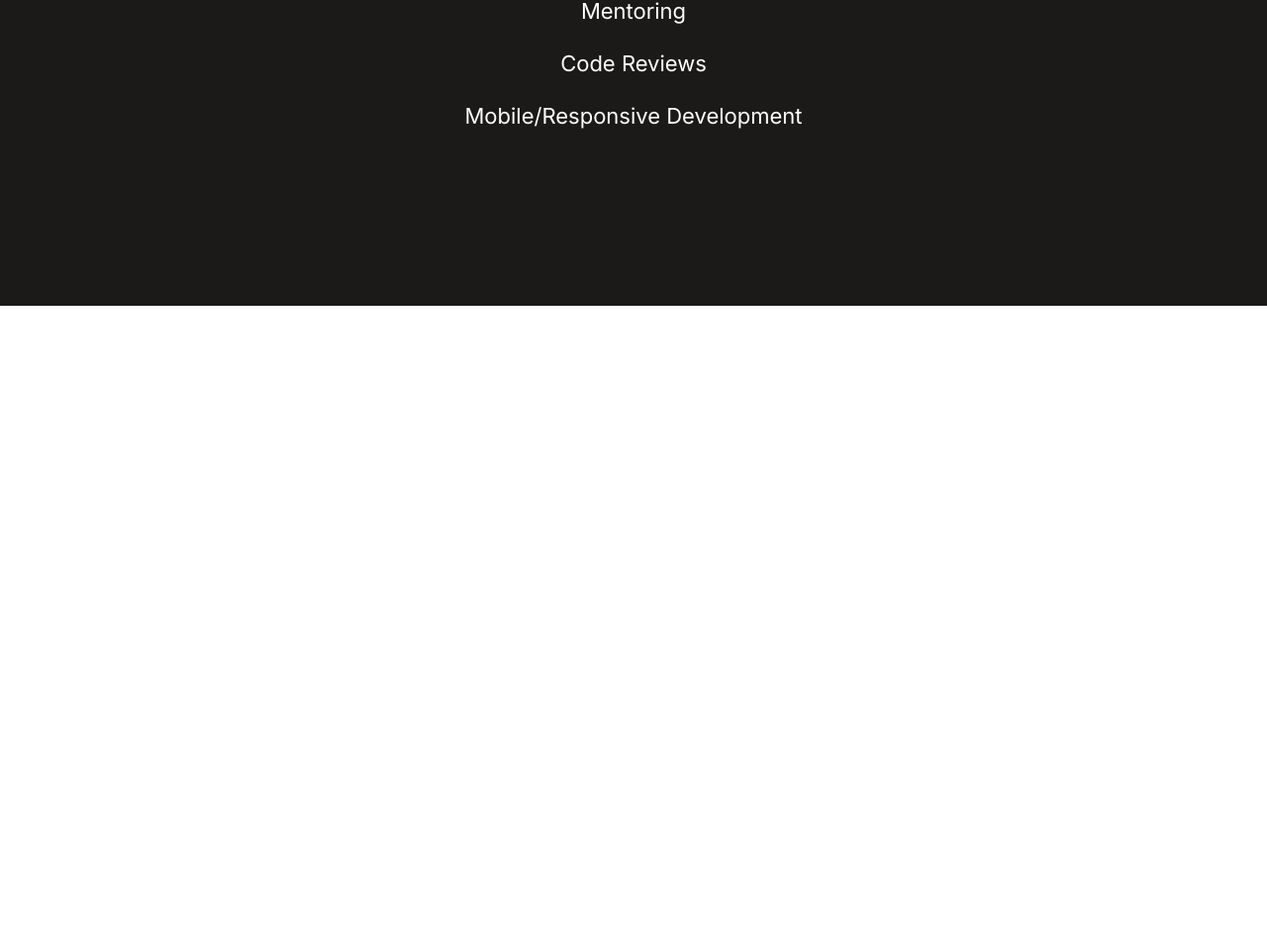
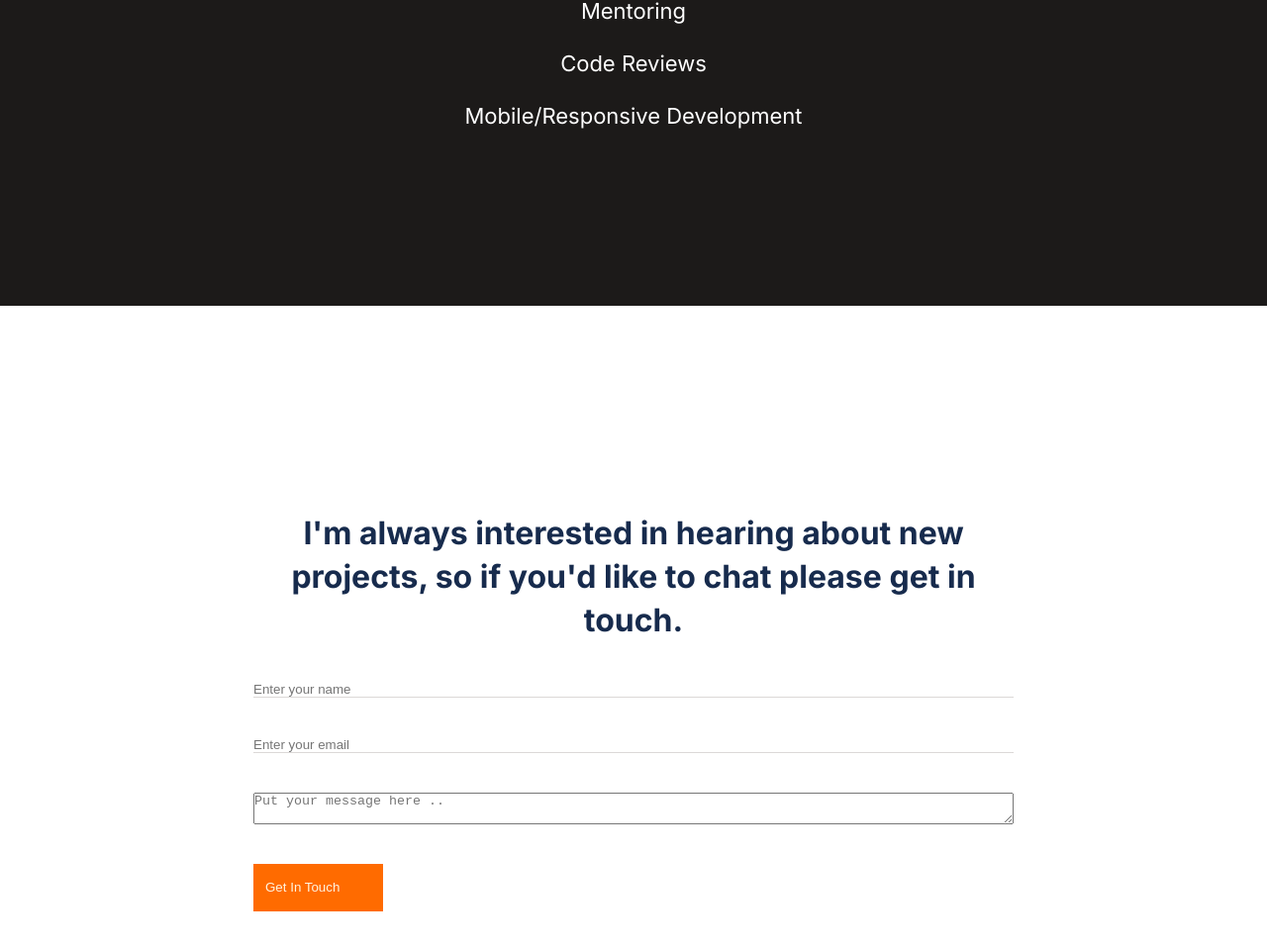
Before and after one commit to souad988/contact_form, a plain HTML site: page index.html in a window 1280 px wide. Shown: the part 6398-7357 px from the top of the page at 99% size. Before the commit the page ends 6707 px from the top, so only its background shows below. Drawn offline with Linux system fonts and the light colour scheme.

Commit message:
Create contact form with required inputs and submit button

```diff
--- a/css/main.css
+++ b/css/main.css
@@ -325,3 +325,66 @@ li {
 .skills {
   list-style: inside url("../media/svg/circle.svg");
 }
+.contact_me {
+  margin: 3em 0;
+  padding: 20vh 20%;
+  display: flex;
+  flex-direction: column;
+}
+
+.contact_me_title {
+  text-align: center;
+  margin-bottom: 5vh;
+  font-family: 'Inter';
+    font-style: normal;
+    font-weight: 700;
+    font-size: 32px;
+    line-height: 44px;
+    /* or 138% */
+
+    text-align: center;
+
+    /* Neutrals/N800 */
+
+    color: #172B4D;
+}
+
+.contact_me_container {
+  display: flex;
+  flex-direction: column;
+
+}
+
+.contact_me_input {
+  border: none;
+  background-color: white;
+  border-bottom:1px solid #DBD8D7;
+  color: #979493;
+  margin-bottom: 5vh;
+}
+
+.contact_me_text {
+  color: #979493;
+  border: none;
+  background-color: #FBF8F7;
+}
+
+.contact_me_button {
+  display: flex;
+    flex-direction: row;
+    align-items: center;
+    border: none;
+    padding: 12px;
+    gap: 10px;
+    width: 131px;
+    height: 48px;
+    background: #FF6B00;
+    color: #FFF5E1;
+    margin-top: 5vh;
+}
+
+.contact_me_button:hover {
+  background: #FFF5E1;
+  border: 1px solid #FF6B00;
+  color: #FF6B00;
+}
--- a/index.html
+++ b/index.html
@@ -289,6 +289,21 @@
           </ul>
         </div>
       </div>
+      <section class="contact_me">
+        <h3 class="contact_me_title">
+          I'm always interested in hearing about new projects, so if you'd like to chat please get in touch.
+        </h3>
+        <form action='https://formspree.io/f/xdovelnl' method="Post">
+          <div class="contact_me_container">
+          <input name="full_name" type="text" placeholder="Enter your name" max="30" required="the name is required" class="contact_me_input"/>
+          <input name="email" placeholder="Enter your email"  class="contact_me_input"/>
+          <textarea name="message" type="text" placeholder="Put your message here .." maxlength="500" required=""></textarea>
+          <button class="contact_me_button" type="submit">
+            Get In Touch
+          </button>
+        </div>
+        </form>
+      </section>
     </main>
 
     <script
```
